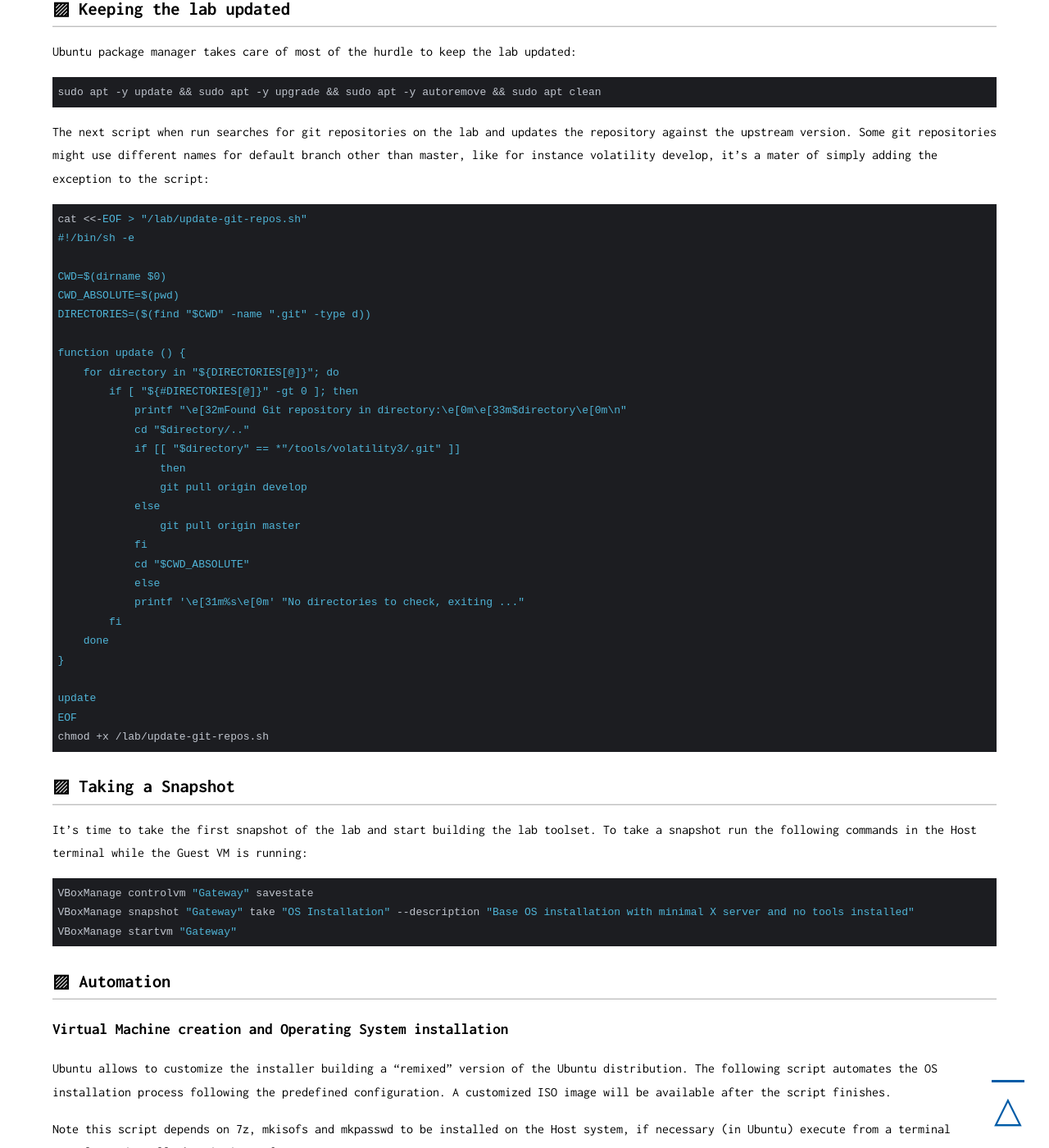
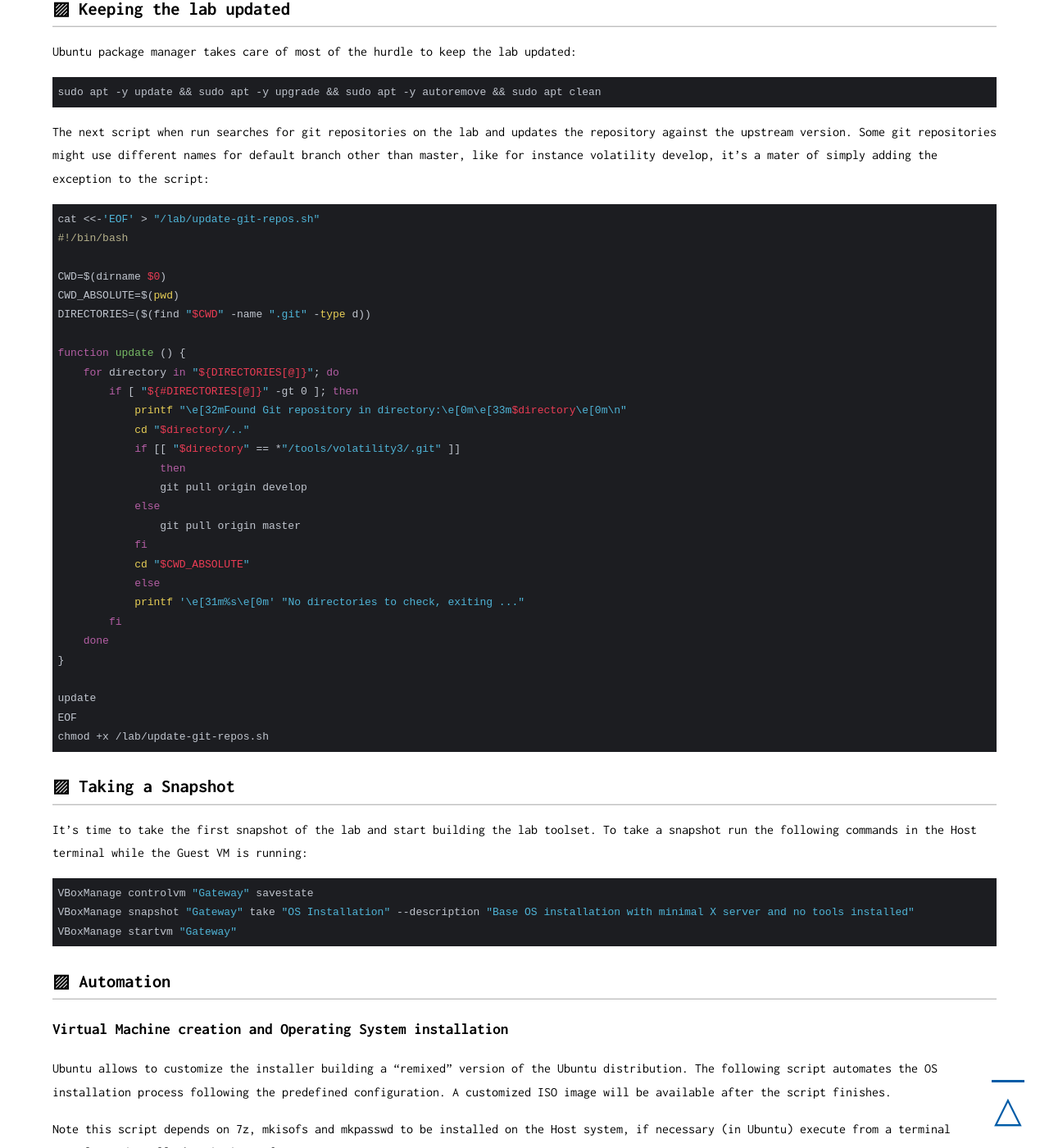
Before and after one commit to qwertzy-antonio-godinho/qwertzy-antonio-godinho.github.io, a Jekyll site: the page built from _posts/2021-02-08-Malware-Lab-Part-II.md, in a window 1280 px wide and 1400 px high, scrolled down 26779 px. Shown: the whole window at 82% size. Built offline with Jekyll 4.4.1, drawn with Linux system fonts in a browser that asks for light colours.

Commit message:
fix bash

```diff
--- a/_posts/2021-02-08-Malware-Lab-Part-II.md
+++ b/_posts/2021-02-08-Malware-Lab-Part-II.md
@@ -737,8 +737,8 @@ Ubuntu package manager takes care of most of the hurdle to keep the lab updated:
 
 The next script when run searches for git repositories on the lab and updates the repository against the upstream version. Some git repositories might use different names for default branch other than master, like for instance volatility develop, it's a mater of simply adding the exception to the script:
 
-<pre><code class="bash">cat <<-EOF > "/lab/update-git-repos.sh"
-#!/bin/sh -e
+<pre><code class="bash">cat <<-'EOF' > "/lab/update-git-repos.sh"
+#!/bin/bash
 
 CWD=$(dirname $0)
 CWD_ABSOLUTE=$(pwd)
```
